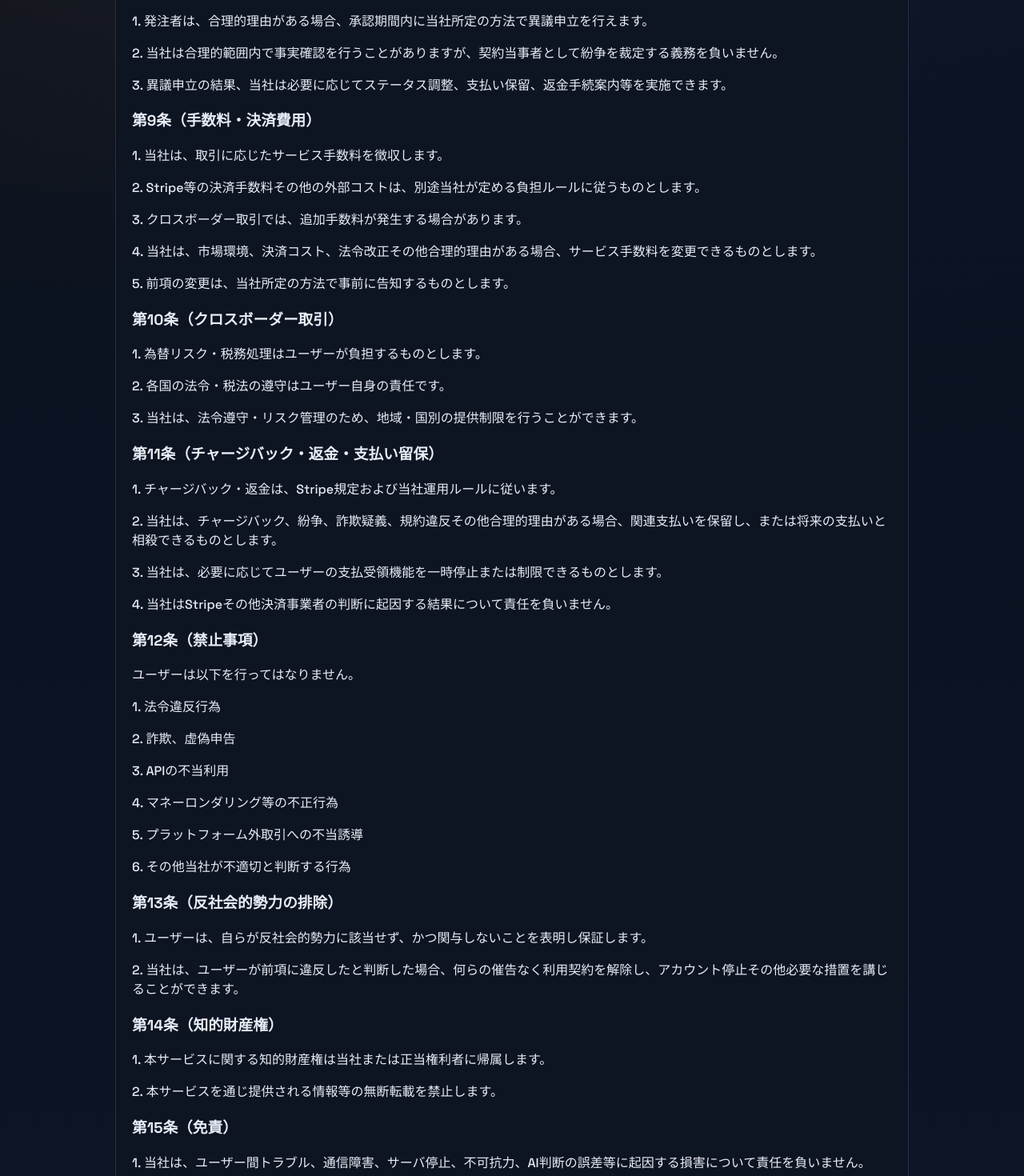
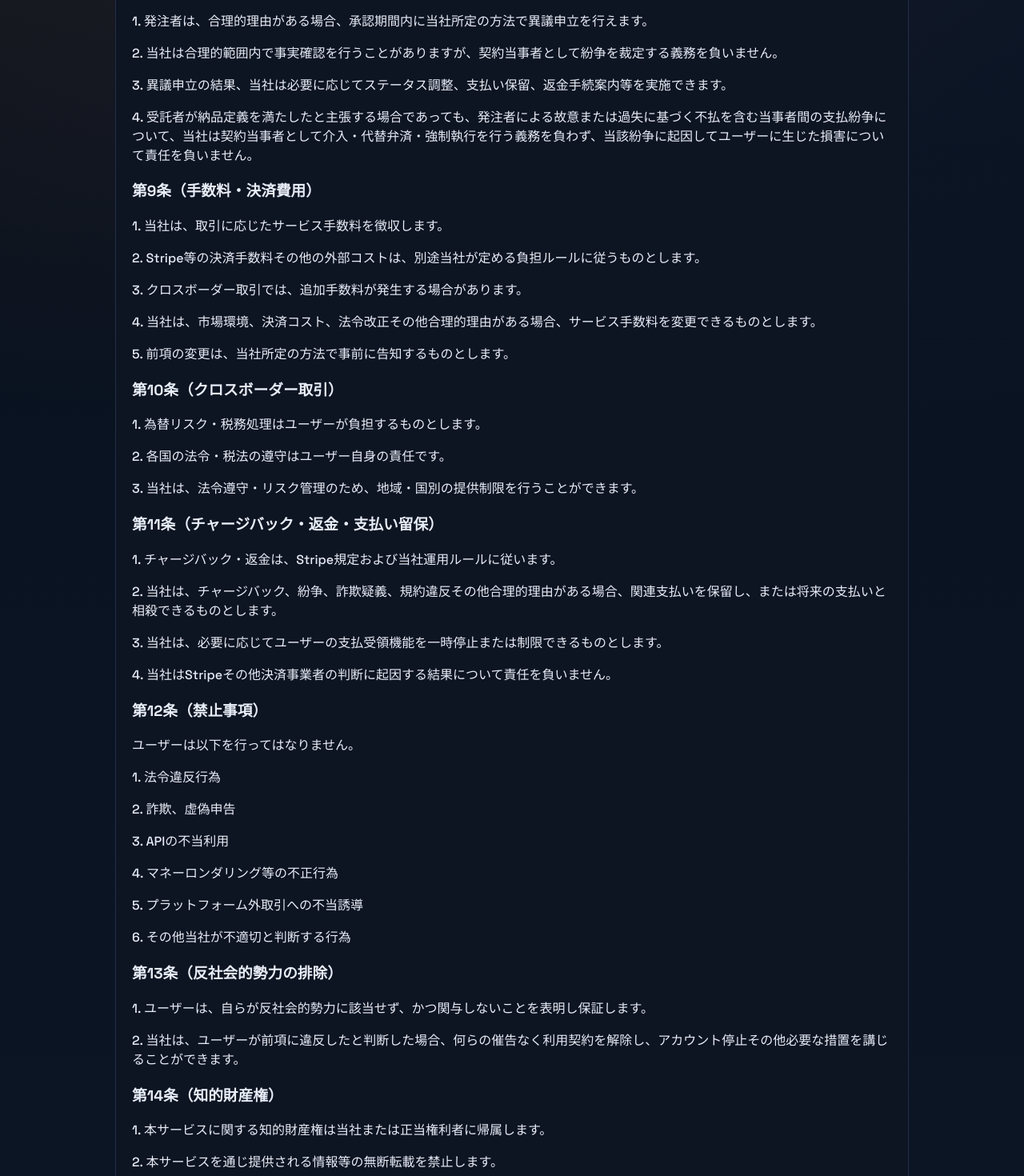
Before and after one commit to tetubrah-del/Tool_Call_For_LLM, a Next.js app: page /terms in a window 1280 px wide. Shown: the part 1860-3330 px from the top of the page at 80% size. Built offline with nearby package versions, Linux system fonts and the light colour scheme; no server answers.

Commit message:
Clarify liability terms

```diff
--- a/app/terms/page.tsx
+++ b/app/terms/page.tsx
@@ -72,6 +72,10 @@ export default function TermsPage() {
         <p>1. 発注者は、合理的理由がある場合、承認期間内に当社所定の方法で異議申立を行えます。</p>
         <p>2. 当社は合理的範囲内で事実確認を行うことがありますが、契約当事者として紛争を裁定する義務を負いません。</p>
         <p>3. 異議申立の結果、当社は必要に応じてステータス調整、支払い保留、返金手続案内等を実施できます。</p>
+        <p>
+          4.
+          受託者が納品定義を満たしたと主張する場合であっても、発注者による故意または過失に基づく不払を含む当事者間の支払紛争について、当社は契約当事者として介入・代替弁済・強制執行を行う義務を負わず、当該紛争に起因してユーザーに生じた損害について責任を負いません。
+        </p>
 
         <h3>第9条（手数料・決済費用）</h3>
         <p>1. 当社は、取引に応じたサービス手数料を徴収します。</p>
@@ -109,7 +113,10 @@ export default function TermsPage() {
         <p>2. 本サービスを通じ提供される情報等の無断転載を禁止します。</p>
 
         <h3>第15条（免責）</h3>
-        <p>1. 当社は、ユーザー間トラブル、通信障害、サーバ停止、不可抗力、AI判断の誤差等に起因する損害について責任を負いません。</p>
+        <p>
+          1.
+          当社は、ユーザー間トラブル（納品定義充足の有無に関する争い、発注者による不払を含みます。）、通信障害、サーバ停止、不可抗力、AI判断の誤差等に起因する損害について責任を負いません。
+        </p>
         <p>2. 当社が損害賠償責任を負う場合であっても、当社の責任は、当該紛争の原因となった取引に関して当社が受領したサービス手数料額を上限とします。</p>
         <p>3. ただし、当社の故意または重過失による損害、および適用法令上制限できない責任については前項を適用しません。</p>
         <p>4. 本サービスが消費者契約法その他強行法規の適用を受ける場合、本条は当該法令に反しない範囲で適用されます。</p>
```
